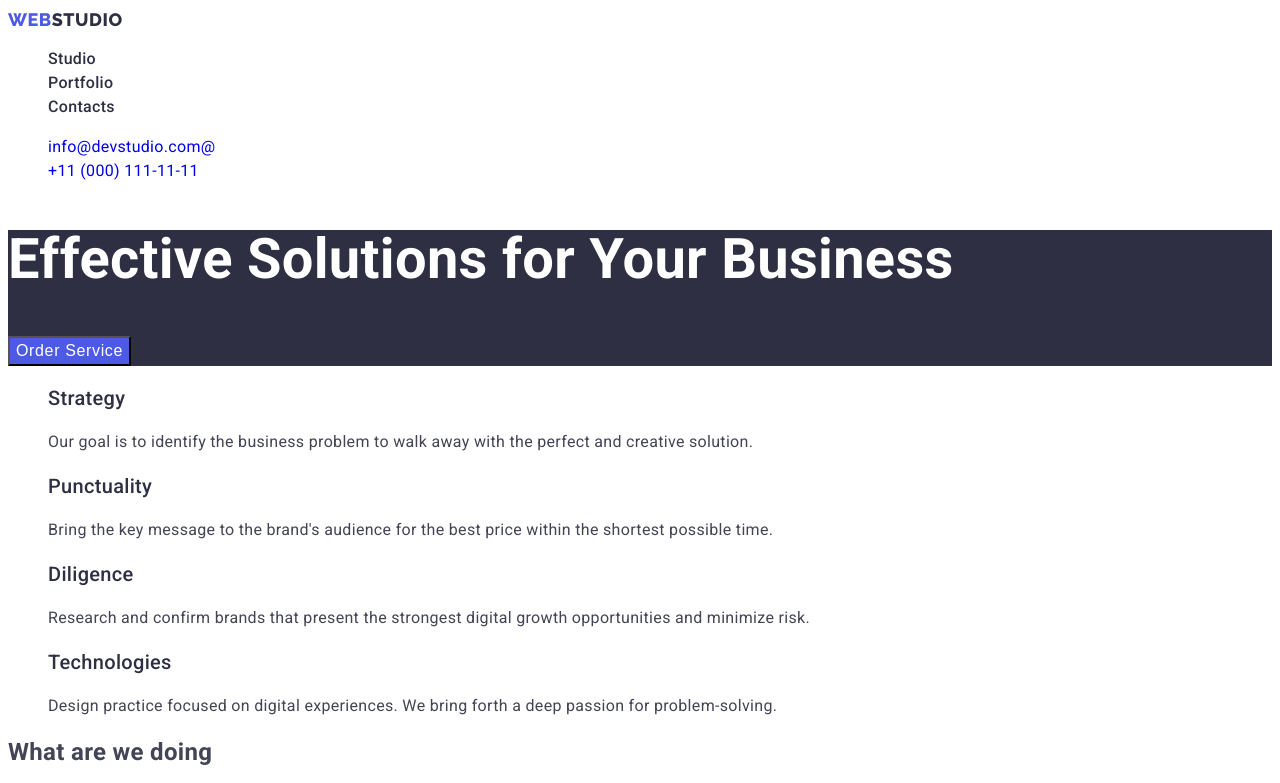
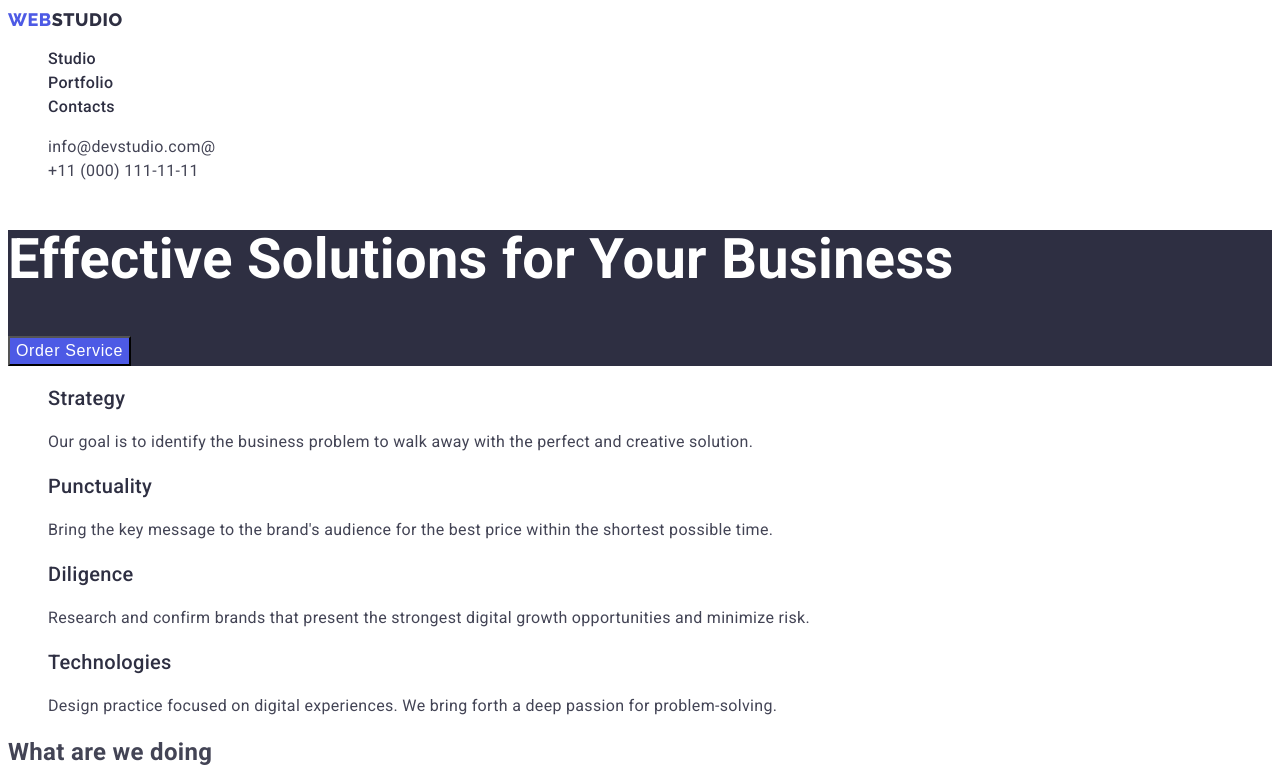
Before and after one commit to DemElf/goit-markup-hw-02, a plain HTML site: page index.html in a window 1280 px wide. Shown: the top 783 px of the page. Drawn offline with Linux system fonts and the light colour scheme.

Commit message:
Update style.css3

```diff
--- a/css/styles.css
+++ b/css/styles.css
@@ -55,21 +55,25 @@ body {
 }
 
 /* ---------contacts-number--------- */
+/* ---------contacts-email--------- */
 .contact-phone-number {
     font-style: normal;
     font-size: 16px;
+    line-height: 24px;
+    font-size: 16px;
     line-height: 1.5;
+    color: #434455;
 }
 .contact-phone-number:hover,
 .contact-phone-number:focus {
     color: var(--color-hover-effect);
 }
 
-/* ---------contacts-email--------- */
 .contact-email-adress {
     font-style: normal;
     font-size: 16px;
     line-height: 1.5;
+    color: #434455;
 }
 .contact-email-adress:hover,
 .contact-email-adress:focus {
```
